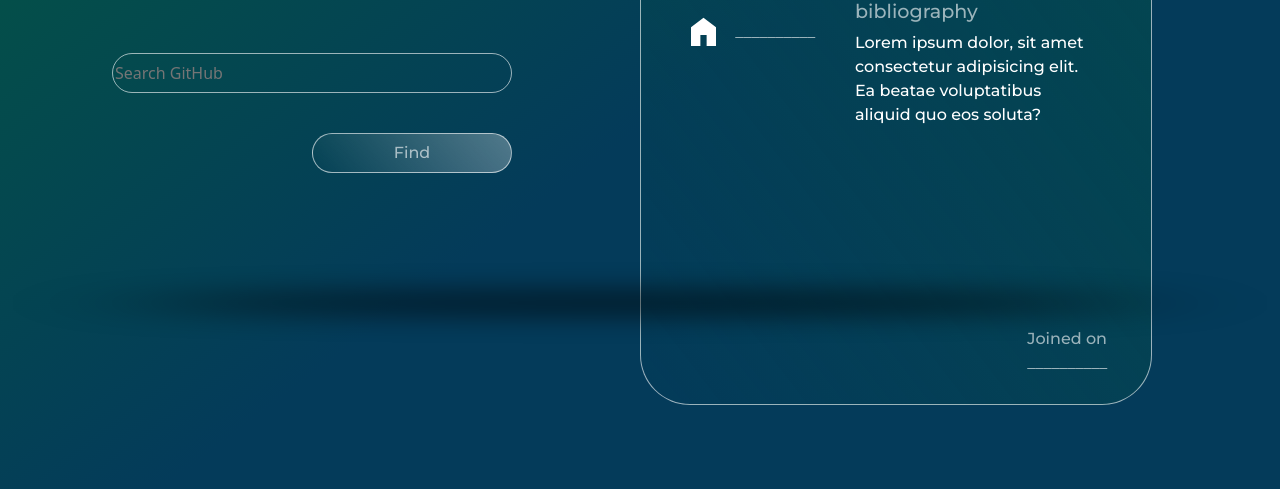
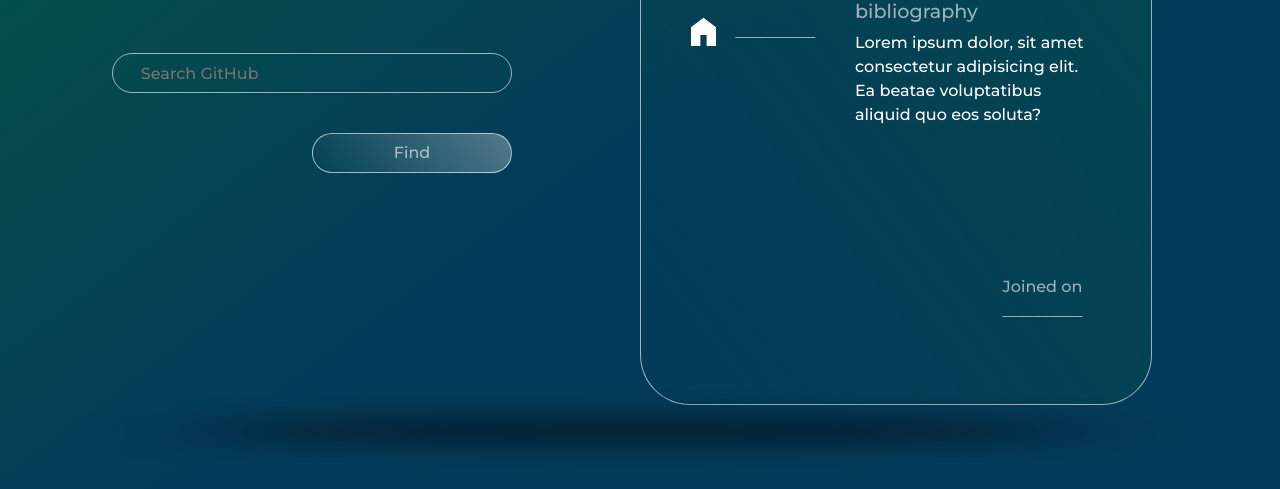
Before and after one commit to laurentarsene/dev-finder, a plain HTML site: page index.html in a window 1280 px wide. Shown: the part 359-848 px from the top of the page. Drawn offline with nearby package versions, Linux system fonts and the light colour scheme.

Commit message:
final for itv

```diff
--- a/css/main.css
+++ b/css/main.css
@@ -99,21 +99,21 @@ img {
 .main_square .right .joined_on {
   color:rgba(255, 255, 255, 0.603);
   width: 100%;
-  margin-top: 200px;
-  margin-left: 70%;
+  margin-top: 60%;
+  margin-left: 60%;
 }
 .main_square .right .date {
   color:rgba(255, 255, 255, 0.603);
   width: 100%;
-  margin-left: 70%;
+  margin-left: 60%;
 }
 
 #shadow {
   position: absolute;
-  margin-top: 40%;
-  left:10%;
+  margin-top: 50%;
+  left:15%;
   border-radius: 50%;
-  width: 80%;
+  width: 70%;
   height: 100px;
   background: black;
   opacity: 0.7;
--- a/css/search_bar.css
+++ b/css/search_bar.css
@@ -29,7 +29,6 @@ button:hover {
 }
 
 input {
-    font-family: system-ui, -apple-system, BlinkMacSystemFont, 'Segoe UI', Roboto, Oxygen, Ubuntu, Cantarell, 'Open Sans', 'Helvetica Neue', sans-serif;
     border:1px solid rgba(255, 255, 255, 0.603);
     width: 100%;
     height: 40px;
```
Also changed, not shown: index.html (+1 -1 lines).
